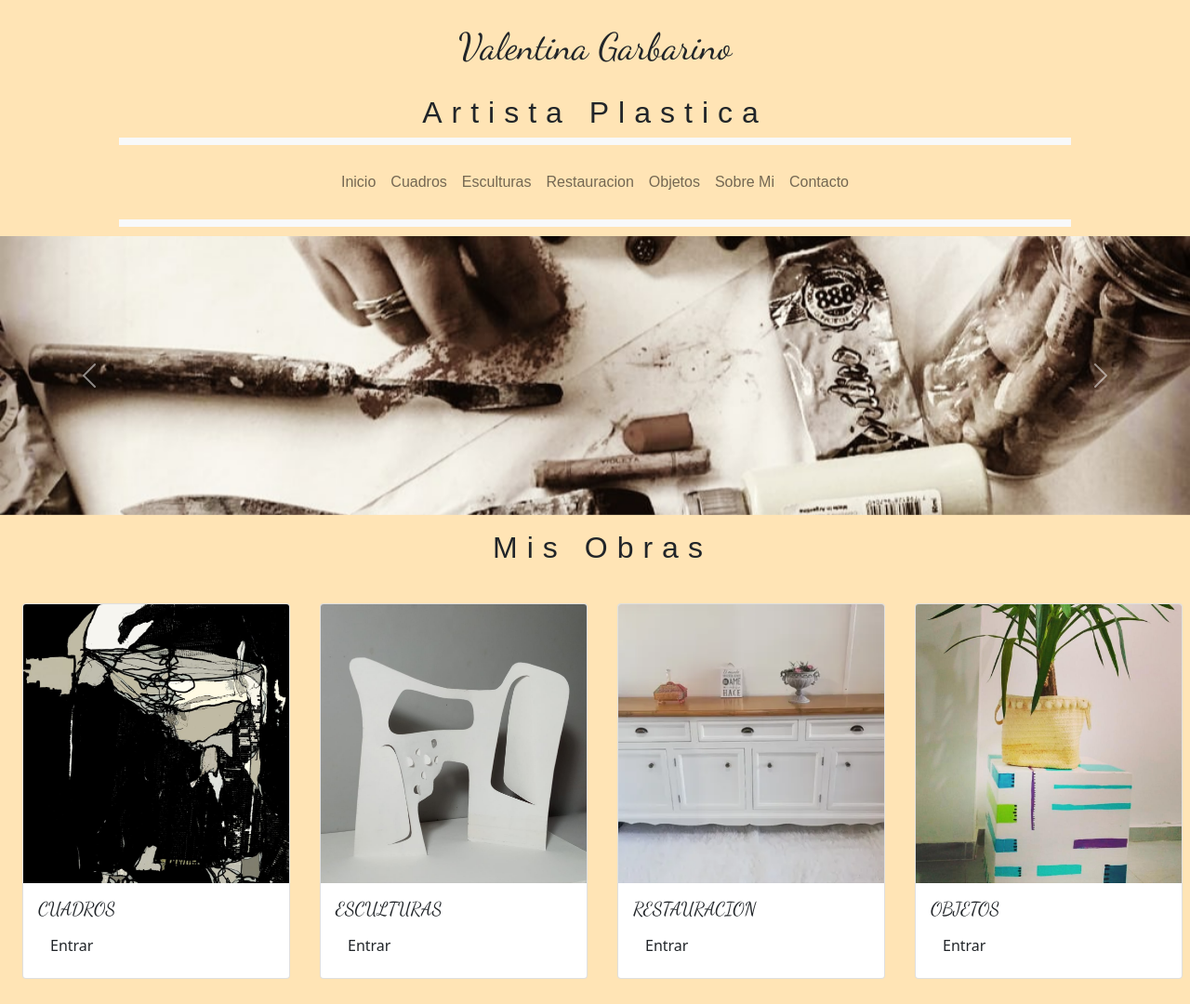
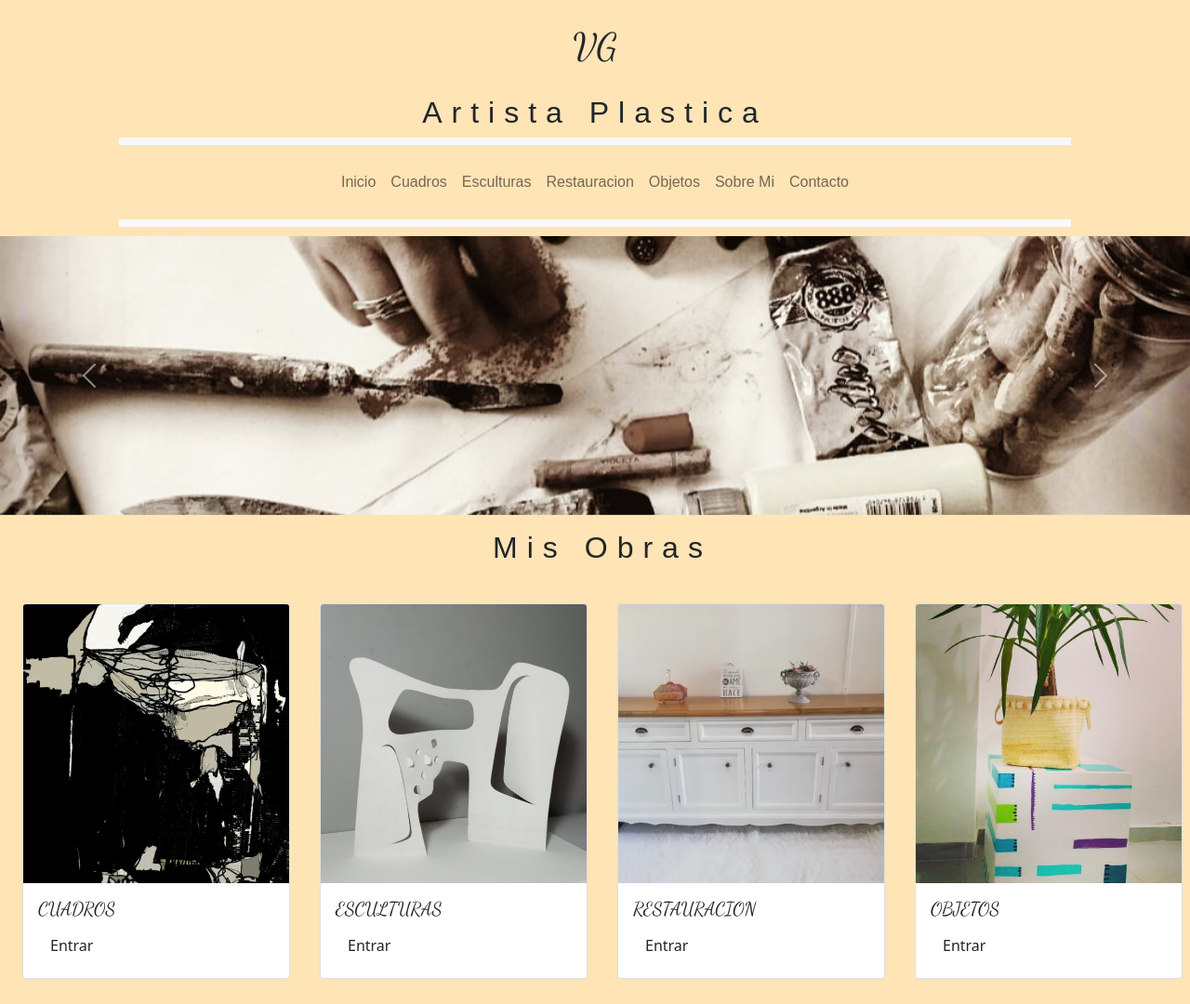
Before and after one commit to majocouzo/Proyecto-Galeria, a website: page index.html in a window 1280 px wide. Shown: the top 1080 px of the page at 93% size. Drawn offline with nearby package versions, Linux system fonts and the light colour scheme; files that its build step writes are made by us from their sources; a web font is replaced by a local one.

Commit message:
modificando H1

```diff
--- a/index.html
+++ b/index.html
@@ -26,7 +26,7 @@
 </head>
 <header>
     <nav class="cabeza">
-        <h1 class="p-3 m-2"> Valentina Garbarino</h1>
+        <h1 class="p-3 m-2"> VG</h1>
         <h2 class="p-1 m-1"> Artista Plastica</h2>
         <nav class="navbar navbar-expand-lg navbar-light bg-light">
             <nav class="container-fluid">
```
